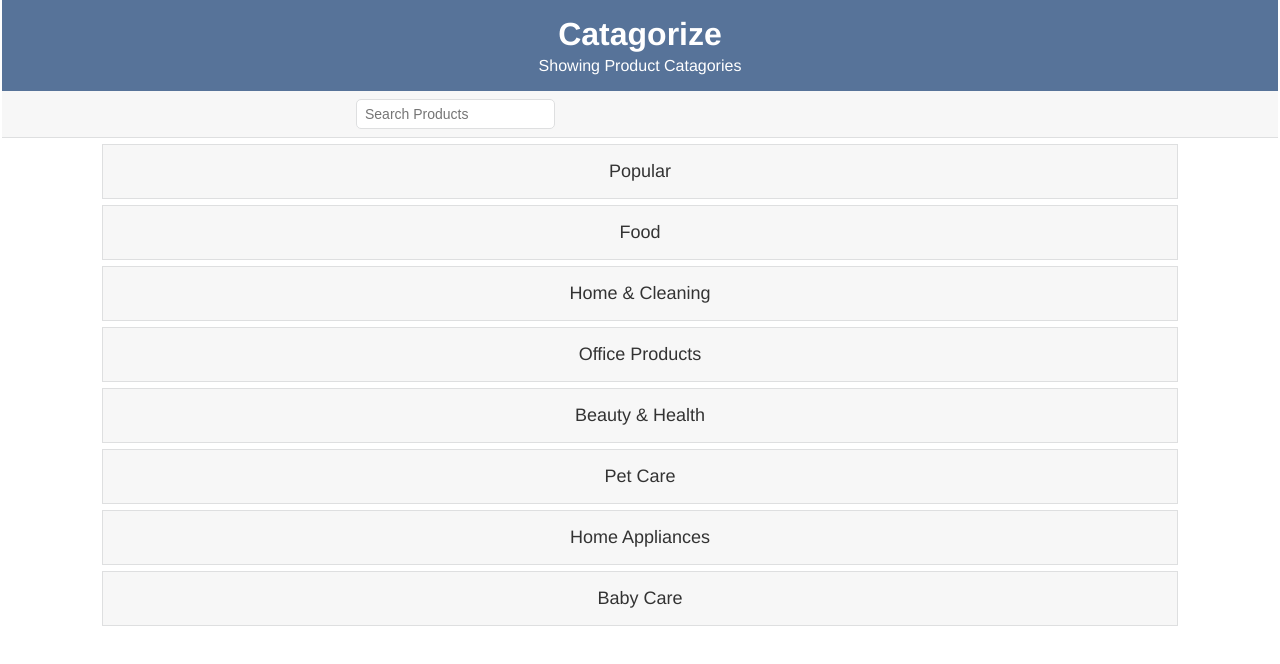
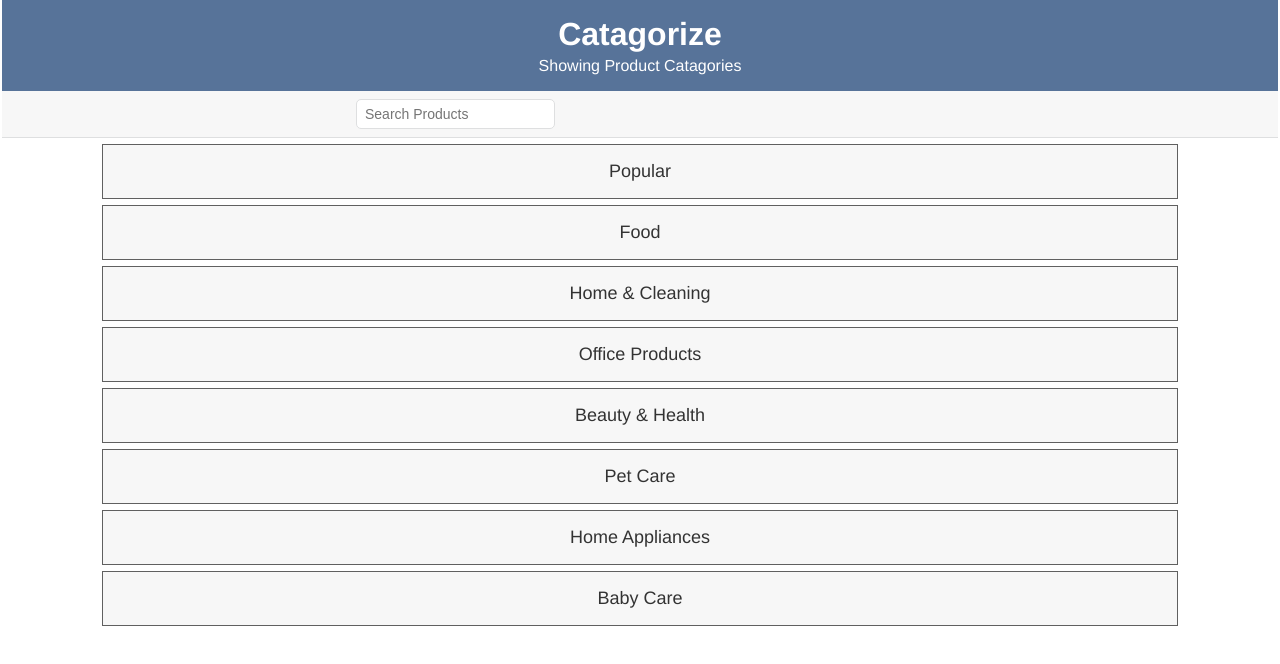
Before and after one commit to MuhtasimMusfiqZarab/dev-catagorize-react, a React (Create React App) app: page / in a window 1280 px wide. Shown: the top 664 px of the page. Built offline with nearby package versions, Linux system fonts and the light colour scheme.

Commit message:
making minor changes

```diff
--- a/public/index.css
+++ b/public/index.css
@@ -149,6 +149,17 @@ a {
   text-decoration: none;
   color: #333333;
   background: #f7f7f7;
+  border: 1px solid #606060;
+  margin: 0.6rem 10rem;
+  padding: 1.6rem;
+  display: block;
+  transition: background 0.3s ease;
+  text-align: center;
+}
+.child-item {
+  text-decoration: none;
+  color: #333333;
+  background: #f7f7f7;
   border: 1px solid #dedfe0;
   margin: 0.6rem 10rem;
   padding: 1.6rem;
@@ -158,11 +169,20 @@ a {
 }
 
 .list-item:hover {
-  background: #eeeeee;
+  background: #577399;
+  color: #f7f7f7;
+}
+
+.child-item:hover {
+  background: #cce5ff;
 }
 
 .list-item__title {
   font-size: 1.8rem;
+}
+
+.child-item__title {
+  font-size: 1rem;
 }
 
 .list-item__subtitle {
--- a/src/components/Product.js
+++ b/src/components/Product.js
@@ -1,30 +1,56 @@
-import React from "react";
+import React, { Component } from "react";
 
-const Product = props => {
-  const products = props.products;
+class Product extends Component {
+  state = {};
+
+  render() {
+    const products = this.props.products;
+    const hasSearch = !!this.props.searchText;
     const parentProduct = products.filter(product => {
       return product.ParentCategoryId === 0;
     });
     console.log(parentProduct);
-  const hasSearch = !!props.searchText;
-
-  // childRender(){
-
-  // }
+    console.log(products);
 
     return (
       <div>
         {parentProduct.map(parent => {
           return (
             <div key={parent.Id}>
+              {/* Parent Catagory Rendering Here */}
+              {!hasSearch && (
                 <p className="list-item__title textHighlight list-item">
                   {parent.Name}
                 </p>
+              )}
+              {/* Child Catagory Rendering Here for every parent if needed*/}
             </div>
           );
         })}
       </div>
     );
-};
+  }
+}
 
 export default Product;
+
+// //fetching all the childs for a parent catagory
+// getChild = id => {
+//   const children = this.props.products.filter(child => {
+//     return child.ParentCategoryId === id;
+//   });
+//   return children;
+// };
+
+// {
+//   this.getChild(parent.Id).map(child => {
+//     return (
+//       <p
+//         key={child.Id}
+//         className="child-item__title textHighlight child-item"
+//       >
+//         {child.Name}
+//       </p>
+//     );
+//   })
+// }
```
Lines whose indentation alone changed are shown as unchanged.
